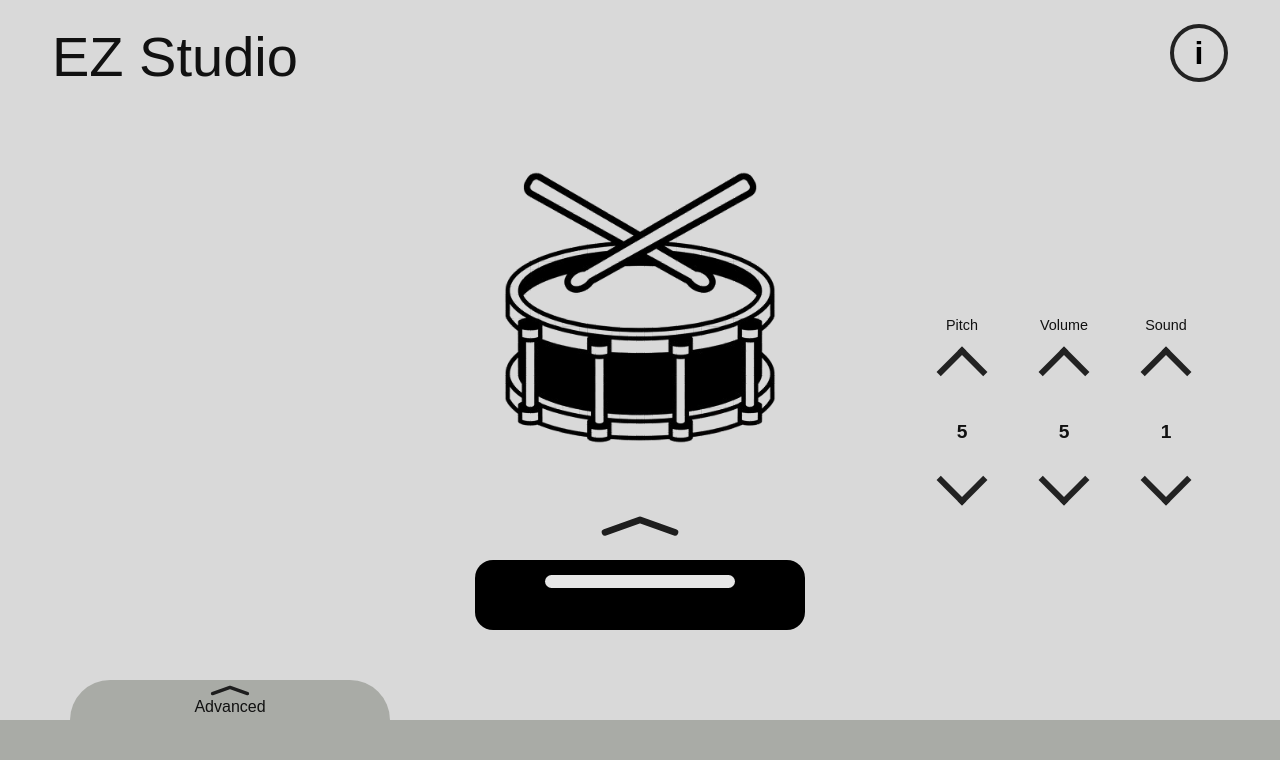
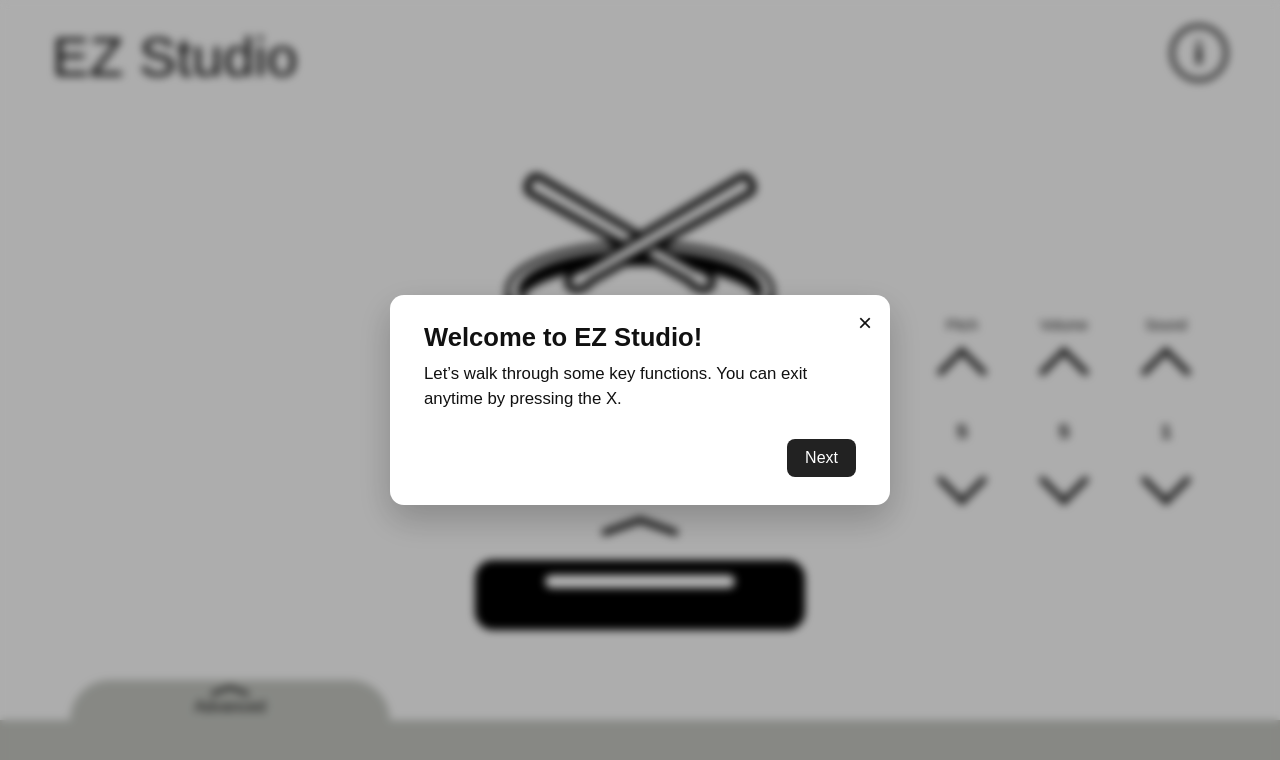
Before and after one commit to Mowery39/EZ-Studio, a plain HTML site: page index.html in a window 1280 px wide. Drawn offline with Linux system fonts and the light colour scheme.

Commit message:
Add interactive tutorial system with step navigation and UI animations

```diff
--- a/index.html
+++ b/index.html
@@ -104,6 +104,23 @@
 
   </div>
 
+<div id="tutorial-overlay" class="tutorial-overlay hidden">
+    <div class="tutorial-box">
+
+    <span id="tutorial-close">×</span>
+
+    <h2 id="tutorial-title"></h2>
+    <p id="tutorial-text"></p>
+
+    <div class="tutorial-buttons">
+      <button id="tutorial-back">Back</button>
+      <button id="tutorial-next">Next</button>
+      <button id="tutorial-exit" class="hidden">Exit</button>
+    </div>
+
+  </div>
+</div>
+
   <script src="script.js"></script>
 </body>
 </html>
--- a/script.js
+++ b/script.js
@@ -76,3 +76,97 @@ document.getElementById("sound-down").onclick = () => {
   if (soundLevel > 1) soundLevel--;
   soundValue.textContent = soundLevel;
 };
+
+const infoBtn = document.querySelector(".info-btn");
+const overlay = document.getElementById("tutorial-overlay");
+const title = document.getElementById("tutorial-title");
+const text = document.getElementById("tutorial-text");
+
+const nextBtn = document.getElementById("tutorial-next");
+const backBtn = document.getElementById("tutorial-back");
+const exitBtn = document.getElementById("tutorial-exit");
+const closeBtn = document.getElementById("tutorial-close");
+
+let step = 0;
+
+const steps = [
+  {
+    title: "Welcome to EZ Studio!",
+    text: "Let’s walk through some key functions. You can exit anytime by pressing the X."
+  },
+  {
+    title: "The Drum...",
+    text: "Press the spacebar to play a sound."
+  },
+  {
+    title: "Simple Settings",
+    text: "Use arrows to change pitch, volume, and sound."
+  },
+  {
+    title: "Advanced Settings",
+    text: "Use the Advanced tab for more features."
+  },
+  {
+    title: "You're Ready to Go!",
+    text: "Good luck!"
+  }
+];
+
+// open tutorial
+infoBtn.onclick = () => {
+  step = 0;
+  showStep();
+  overlay.classList.remove("hidden");
+};
+
+// show step
+function showStep() {
+  const tutorialBox = document.querySelector(".tutorial-box");
+
+  tutorialBox.style.opacity = "0";
+  tutorialBox.style.transform = "scale(0.97)";
+
+  setTimeout(() => {
+    title.textContent = steps[step].title;
+    text.textContent = steps[step].text;
+
+    backBtn.style.display = step === 0 ? "none" : "inline-block";
+    nextBtn.style.display = step === steps.length - 1 ? "none" : "inline-block";
+    exitBtn.classList.toggle("hidden", step !== steps.length - 1);
+
+    overlay.className = "tutorial-overlay";
+    overlay.classList.add(`tutorial-step-${step}`);
+
+    tutorialBox.style.opacity = "1";
+    tutorialBox.style.transform = "scale(1)";
+  }, 180);
+}
+
+// next
+nextBtn.onclick = () => {
+  step++;
+  showStep();
+};
+
+// back
+backBtn.onclick = () => {
+  step--;
+  showStep();
+};
+
+// exit
+exitBtn.onclick = () => {
+  overlay.classList.add("hidden");
+};
+
+// close (X)
+closeBtn.onclick = () => {
+  overlay.classList.add("hidden");
+};
+
+// Automatically gets the tutorial to pop up on load up
+window.onload = () => {
+  step = 0;
+  showStep();
+  overlay.classList.remove("hidden");
+};
--- a/style.css
+++ b/style.css
@@ -44,6 +44,7 @@ body {
   background: transparent;
   font-size: 2rem;
   font-weight: bold;
+  cursor: pointer;
 }
 
 /* MAIN AREA */
@@ -304,3 +305,158 @@ body {
   font-size: 1.2rem;
   font-weight: bold;
 }
+
+#tutorial-overlay.hidden {
+  display: none;
+}
+
+.tutorial-overlay {
+  position: fixed;
+  inset: 0;
+  background: rgba(0,0,0,0.2);
+  backdrop-filter: blur(4px);
+  z-index: 1000;
+}
+
+/* Step 1 - center */
+.tutorial-step-0 {
+  display: flex;
+  justify-content: center;
+  align-items: center;
+}
+
+/* Step 2 - by drum/play area */
+.tutorial-step-1 {
+  display: flex;
+  justify-content: center;
+  align-items: flex-end;
+  padding-bottom: 80px;
+}
+
+/* Step 3 - by simple controls */
+.tutorial-step-2 {
+  display: flex;
+  justify-content: flex-end;
+  align-items: flex-start;
+  padding-right: 90px;
+  padding-top: 110px;
+}
+
+/* Step 4 - by advanced tab */
+.tutorial-step-3 {
+  display: flex;
+  justify-content: flex-start;
+  align-items: flex-end;
+  padding-left: 90px;
+  padding-bottom: 130px;
+}
+
+/* Step 5 - center */
+.tutorial-step-4 {
+  display: flex;
+  justify-content: center;
+  align-items: center;
+}
+
+.hidden {
+  display: none;
+}
+
+#tutorial-overlay.hidden {
+  display: none;
+}
+
+.tutorial-box {
+  background: #ffffff;
+  padding: 28px 34px;
+  border-radius: 14px;
+  width: 500px;
+  min-height: 160px;
+  position: relative;
+  box-shadow: 0 14px 35px rgba(0, 0, 0, 0.22);
+
+  /* animation */
+  animation: popIn 0.25s ease;
+  transition: opacity 0.18s ease, transform 0.18s ease;
+}
+
+/* Animation for tutorial-box */
+@keyframes popIn {
+  from {
+    transform: scale(0.95);
+    opacity: 0;
+  }
+  to {
+    transform: scale(1);
+    opacity: 1;
+  }
+}
+
+#tutorial-title {
+  font-size: 1.6rem;
+  margin-bottom: 10px;
+}
+
+#tutorial-text {
+  font-size: 1.05rem;
+  line-height: 1.45;
+}
+
+#tutorial-close {
+  position: absolute;
+  top: 14px;
+  right: 18px;
+  cursor: pointer;
+  font-size: 24px;
+  font-weight: 500;
+}
+
+.tutorial-buttons {
+  display: flex;
+  justify-content: flex-end;
+  gap: 12px;
+  margin-top: 28px;
+}
+
+.tutorial-buttons button {
+  border: none;
+  padding: 10px 18px;
+  border-radius: 8px;
+  font-size: 1rem;
+  cursor: pointer;
+  transition: all 0.2s ease;
+}
+
+#tutorial-back {
+  background: #eeeeee;
+  color: #111;
+}
+
+#tutorial-next {
+  background: #222;
+  color: white;
+}
+
+#tutorial-exit {
+  background: #12bfc4;
+  color: #111;
+}
+
+#tutorial-next:hover {
+  box-shadow: 0 0 12px rgba(0, 0, 0, 0.4);
+  transform: translateY(-2px);
+}
+
+#tutorial-exit:hover {
+  box-shadow: 0 0 14px rgba(18, 191, 196, 0.7);
+  transform: translateY(-2px);
+}
+
+#tutorial-back:hover {
+  box-shadow: 0 0 10px rgba(0, 0, 0, 0.2);
+  transform: translateY(-2px);
+}
+
+.tutorial-buttons button:active {
+  transform: translateY(0px) scale(0.97);
+}
```
